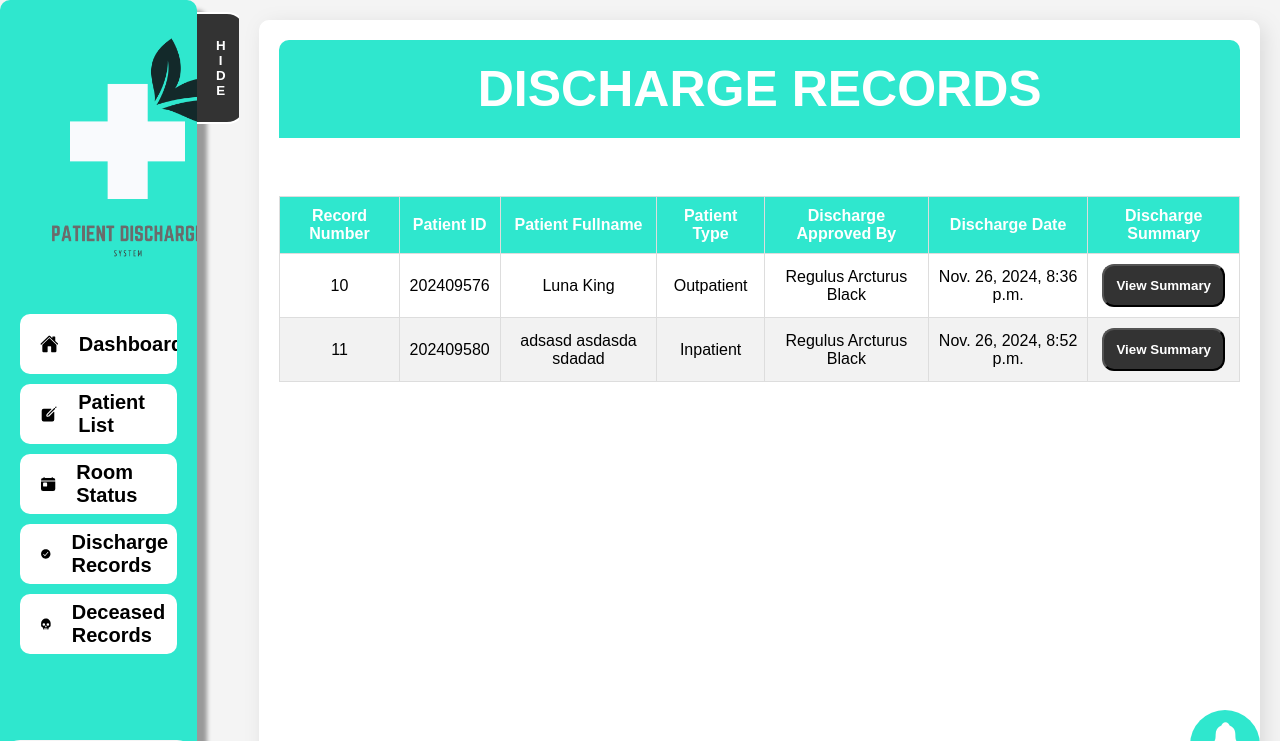
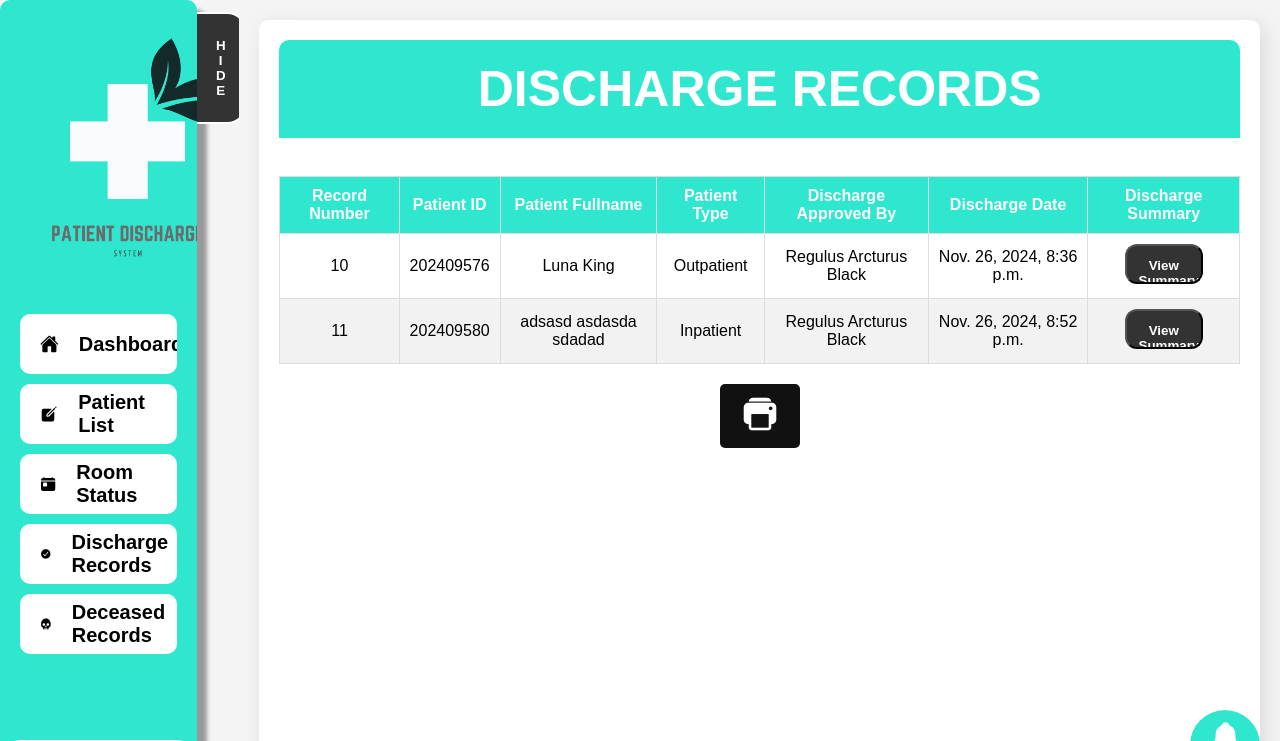
Before and after one commit to bcharles4/sia102_4a_grp4, a Django app: page /dischargeRecords/ in a window 1280 px wide. Shown: the top 741 px of the page. Run offline with Django 5.2, Linux system fonts and the light colour scheme; data comes from the database, SQL or seed files in the repository; some libraries are stand-ins or nearby versions.

Commit message:
Update dischargeRecords.html printing

```diff
--- a/DocuCare-Integrated_System-Django/SIA102/SIA102/templates/SIA102/dischargeRecords.html
+++ b/DocuCare-Integrated_System-Django/SIA102/SIA102/templates/SIA102/dischargeRecords.html
@@ -16,7 +16,7 @@
         </span>
 
         <table class="patient-table" >
-            <table>
+
                 <thead>
                     <tr>
                         <th>Record Number</th>
@@ -52,9 +52,12 @@
                     </tr>
                     {% endfor %}
                 </tbody>
-            </table>
+
 
         </table>
+        <div class="print-button" style="text-align: center; margin-top: 20px;">
+            <button onclick="window.print()"><ion-icon name="print" style="font-size: 40px;"> </ion-icon></button>
+        </div>
     </div>
 
     <div class="notif" onclick="showNotification()">
```
